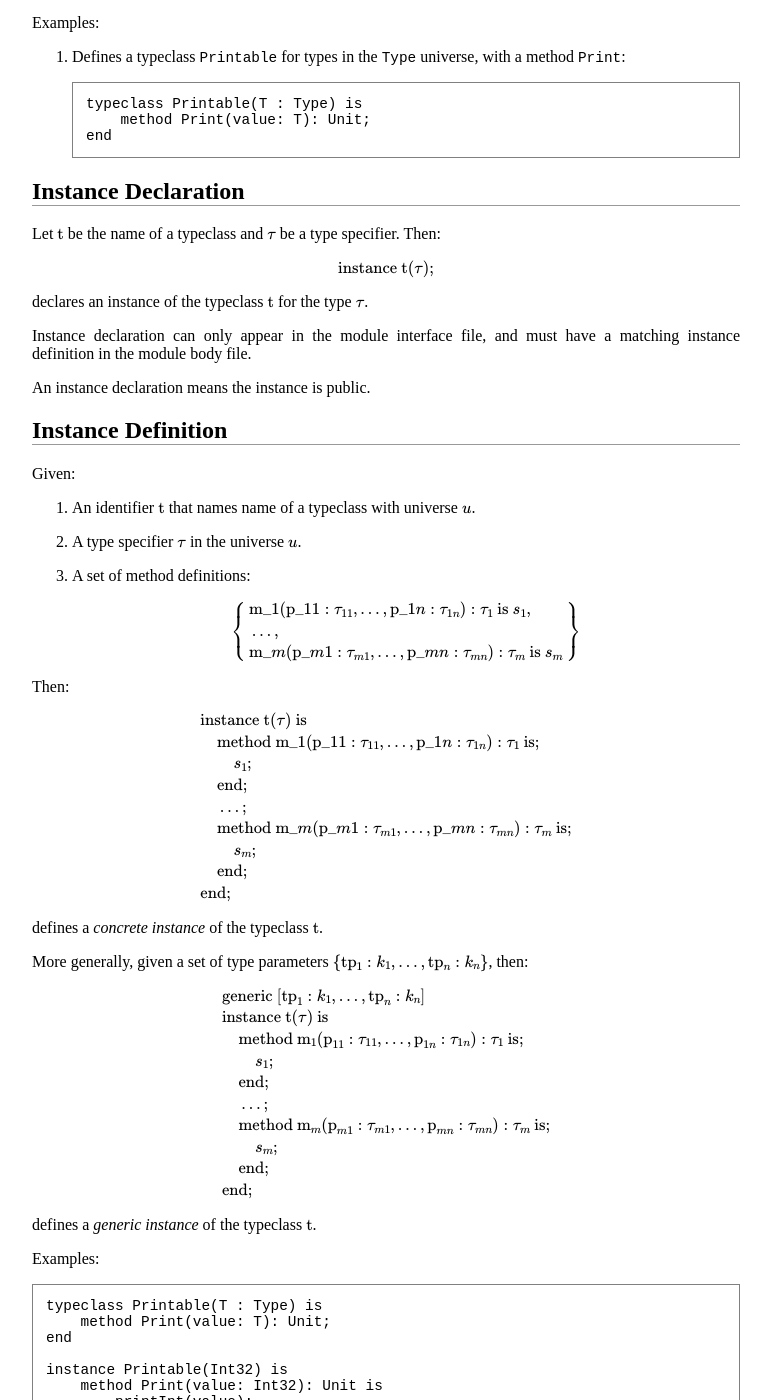
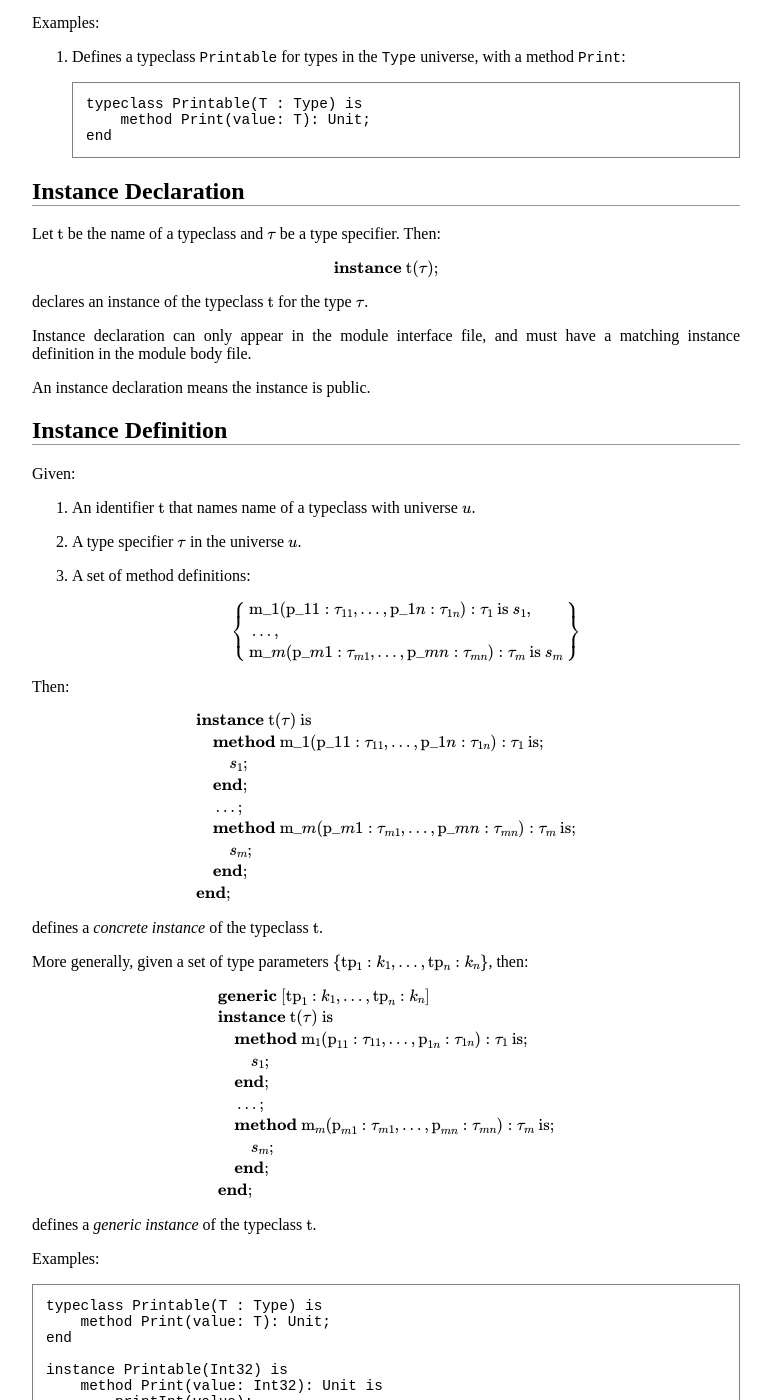
Before and after one commit to austral/austral.github.io, a Jekyll site: the page spec/spec.html, which Jekyll copies as it is, in a window 1280 px wide and 1400 px high, scrolled down 57685 px. Shown: the whole window, without its empty margins (254-1025 px from the left). Built offline with Jekyll 4.4.1, drawn with Linux system fonts in a browser that asks for light colours; some of the changed text lies outside the part shown.

Commit message:
Use bold text for keywords

```diff
--- a/spec/spec.html
+++ b/spec/spec.html
@@ -1775,7 +1775,7 @@ let C3 : Color := Greyscale(50);</code></pre>
 <h2 id="function-declaration">Function Declaration</h2>
 <p>Let <span class="math inline">\(\text{f}\)</span> be an identifier, <span class="math inline">\(\{\text{p}_1: \tau_1, \dots, \text{p}_n: \tau_n\}\)</span> be a set of value parameters, and <span class="math inline">\(\tau_r\)</span> be a type. Then:</p>
 <p><span class="math display">\[
-\text{function} ~ \text{f} (
+\textbf{function} ~ \text{f} (
 \text{p}_1: \tau_1,
 \dots,
 \text{p}_n: \tau_n
@@ -1786,11 +1786,11 @@ let C3 : Color := Greyscale(50);</code></pre>
 <p>More generally, given a set of type parameter <span class="math inline">\(\{\text{tp}_1: k_1, \dots, \text{tp}_n: k_n\}\)</span>, then:</p>
 <p><span class="math display">\[
 \begin{aligned}
-&amp; \text{generic} ~
+&amp; \textbf{generic} ~
 [
 \text{tp}_1: k_1, \dots, \text{tp}_m: k_m
 ] \\
-&amp; \text{function} ~ \text{f} (
+&amp; \textbf{function} ~ \text{f} (
 \text{p}_1: \tau_1,
 \dots,
 \text{p}_n: \tau_n
@@ -1813,32 +1813,32 @@ end</code></pre></li>
 <p>Let <span class="math inline">\(\text{f}\)</span> be an identifier, <span class="math inline">\(\{\text{p}_1: \tau_1, \dots, \text{p}_n: \tau_n\}\)</span> be a set of value parameters, <span class="math inline">\(\tau_r\)</span> be a type, and <span class="math inline">\(s\)</span> be a statement. Then:</p>
 <p><span class="math display">\[
 \begin{aligned}
-&amp; \text{function} ~ \text{f} (
+&amp; \textbf{function} ~ \text{f} (
 \text{p}_1: \tau_1,
 \dots,
 \text{p}_n: \tau_n
 ): \tau_r
 ~ \text{is} \\
 &amp; ~~~~ s \\
-&amp; \text{end} ;
+&amp; \textbf{end} ;
 \end{aligned}
 \]</span></p>
 <p>defines a <em>concrete function</em> <span class="math inline">\(\text{f}\)</span> with the given value parameter set, return type <span class="math inline">\(\tau_r\)</span>, and body <span class="math inline">\(s\)</span>.</p>
 <p>More generally, given a set of type parameter <span class="math inline">\(\{\text{tp}_1: k_1, \dots, \text{tp}_n: k_n\}\)</span>, then:</p>
 <p><span class="math display">\[
 \begin{aligned}
-&amp; \text{generic} ~
+&amp; \textbf{generic} ~
 [
 \text{tp}_1: k_1, \dots, \text{tp}_m: k_m
 ] \\
-&amp; \text{function} ~ \text{f} (
+&amp; \textbf{function} ~ \text{f} (
 \text{p}_1: \tau_1,
 \dots,
 \text{p}_n: \tau_n
 ): \tau_r
 ~ \text{is} \\
 &amp; ~~~~ s \\
-&amp; \text{end} ;
+&amp; \textbf{end} ;
 \end{aligned}
 \]</span></p>
 <p>defines a <em>generic function</em> <span class="math inline">\(\text{f}\)</span> with the given type parameter set, value parameter set, return type <span class="math inline">\(\tau_r\)</span>, and body <span class="math inline">\(s\)</span>.</p>
@@ -1873,11 +1873,11 @@ end</code></pre></li>
 <p>Then:</p>
 <p><span class="math display">\[
 \begin{aligned}
-&amp; \text{typeclass} ~ \text{t} ( \text{p} : u ) ~ \text{is} \\
-&amp; ~~~~ \text{method} ~ \text{m}_1 ( \text{p}_{11}: \tau_{11}, \dots, \text{p}_{1n}: \tau_{1n} ): \tau_1 ; \\
+&amp; \textbf{typeclass} ~ \text{t} ( \text{p} : u ) ~ \text{is} \\
+&amp; ~~~~ \textbf{method} ~ \text{m}_1 ( \text{p}_{11}: \tau_{11}, \dots, \text{p}_{1n}: \tau_{1n} ): \tau_1 ; \\
 &amp; ~~~~ \dots; \\
-&amp; ~~~~ \text{method} ~ \text{m}_m ( \text{p}_{m1}: \tau_{m1}, \dots, \text{p}_{mn}: \tau_{mn} ): \tau_m ; \\
-&amp; \text{end} ;
+&amp; ~~~~ \textbf{method} ~ \text{m}_m ( \text{p}_{m1}: \tau_{m1}, \dots, \text{p}_{mn}: \tau_{mn} ): \tau_m ; \\
+&amp; \textbf{end} ;
 \end{aligned}
 \]</span></p>
 <p>Defines a typeclass <span class="math inline">\(\text{t}\)</span> with a parameter <span class="math inline">\(\text{p}\)</span> which accepts types in the universe <span class="math inline">\(u\)</span>, and has methods <span class="math inline">\(\{\text{m}_1, ..., \text{m}_m\}\)</span>.</p>
@@ -1892,7 +1892,7 @@ end</code></pre></li>
 <h2 id="instance-declaration">Instance Declaration</h2>
 <p>Let <span class="math inline">\(\text{t}\)</span> be the name of a typeclass and <span class="math inline">\(\tau\)</span> be a type specifier. Then:</p>
 <p><span class="math display">\[
-\text{instance} ~ \text{t} ( \tau ) ;
+\textbf{instance} ~ \text{t} ( \tau ) ;
 \]</span></p>
 <p>declares an instance of the typeclass <span class="math inline">\(\text{t}\)</span> for the type <span class="math inline">\(\tau\)</span>.</p>
 <p>Instance declaration can only appear in the module interface file, and must have a matching instance definition in the module body file.</p>
@@ -1916,34 +1916,34 @@ end</code></pre></li>
 <p>Then:</p>
 <p><span class="math display">\[
 \begin{aligned}
-&amp; \text{instance} ~ \text{t} ( \tau ) ~ \text{is} \\
-&amp; ~~~~ \text{method} ~ \text{m}\_1 ( \text{p}\_{11}: \tau_{11}, \dots, \text{p}\_{1n}: \tau_{1n} ): \tau_1 ~ \text{is} ; \\
+&amp; \textbf{instance} ~ \text{t} ( \tau ) ~ \text{is} \\
+&amp; ~~~~ \textbf{method} ~ \text{m}\_1 ( \text{p}\_{11}: \tau_{11}, \dots, \text{p}\_{1n}: \tau_{1n} ): \tau_1 ~ \text{is} ; \\
 &amp; ~~~~~~~~ s_1 ; \\
-&amp; ~~~~ \text{end} ; \\
+&amp; ~~~~ \textbf{end} ; \\
 &amp; ~~~~ \dots; \\
-&amp; ~~~~ \text{method} ~ \text{m}\_m ( \text{p}\_{m1}: \tau_{m1}, \dots, \text{p}\_{mn}: \tau_{mn} ): \tau_m ~ \text{is} ; \\
+&amp; ~~~~ \textbf{method} ~ \text{m}\_m ( \text{p}\_{m1}: \tau_{m1}, \dots, \text{p}\_{mn}: \tau_{mn} ): \tau_m ~ \text{is} ; \\
 &amp; ~~~~~~~~ s_m ; \\
-&amp; ~~~~ \text{end} ; \\
-&amp; \text{end} ;
+&amp; ~~~~ \textbf{end} ; \\
+&amp; \textbf{end} ;
 \end{aligned}
 \]</span></p>
 <p>defines a <em>concrete instance</em> of the typeclass <span class="math inline">\(\text{t}\)</span>.</p>
 <p>More generally, given a set of type parameters <span class="math inline">\(\{\text{tp}_1: k_1, \dots, \text{tp}_n: k_n\}\)</span>, then:</p>
 <p><span class="math display">\[
 \begin{aligned}
-&amp; \text{generic} ~
+&amp; \textbf{generic} ~
 [
 \text{tp}_1: k_1, \dots, \text{tp}_n: k_n
 ] \\
-&amp; \text{instance} ~ \text{t} ( \tau ) ~ \text{is} \\
-&amp; ~~~~ \text{method} ~ \text{m}_1 ( \text{p}_{11}: \tau_{11}, \dots, \text{p}_{1n}: \tau_{1n} ): \tau_1 ~ \text{is} ; \\
+&amp; \textbf{instance} ~ \text{t} ( \tau ) ~ \text{is} \\
+&amp; ~~~~ \textbf{method} ~ \text{m}_1 ( \text{p}_{11}: \tau_{11}, \dots, \text{p}_{1n}: \tau_{1n} ): \tau_1 ~ \text{is} ; \\
 &amp; ~~~~~~~~ s_1 ; \\
-&amp; ~~~~ \text{end} ; \\
+&amp; ~~~~ \textbf{end} ; \\
 &amp; ~~~~ \dots; \\
-&amp; ~~~~ \text{method} ~ \text{m}_m ( \text{p}_{m1}: \tau_{m1}, \dots, \text{p}_{mn}: \tau_{mn} ): \tau_m ~ \text{is} ; \\
+&amp; ~~~~ \textbf{method} ~ \text{m}_m ( \text{p}_{m1}: \tau_{m1}, \dots, \text{p}_{mn}: \tau_{mn} ): \tau_m ~ \text{is} ; \\
 &amp; ~~~~~~~~ s_m ; \\
-&amp; ~~~~ \text{end} ; \\
-&amp; \text{end} ;
+&amp; ~~~~ \textbf{end} ; \\
+&amp; \textbf{end} ;
 \end{aligned}
 \]</span></p>
 <p>defines a <em>generic instance</em> of the typeclass <span class="math inline">\(\text{t}\)</span>.</p>
```
Also changed, not shown: _spec/declarations.md (+26 -26 lines).
